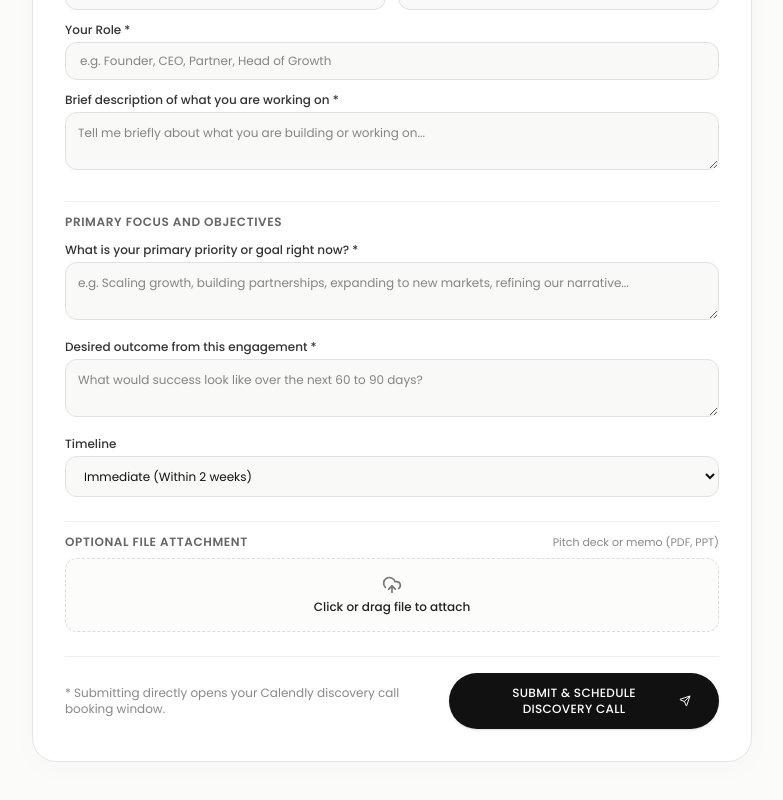
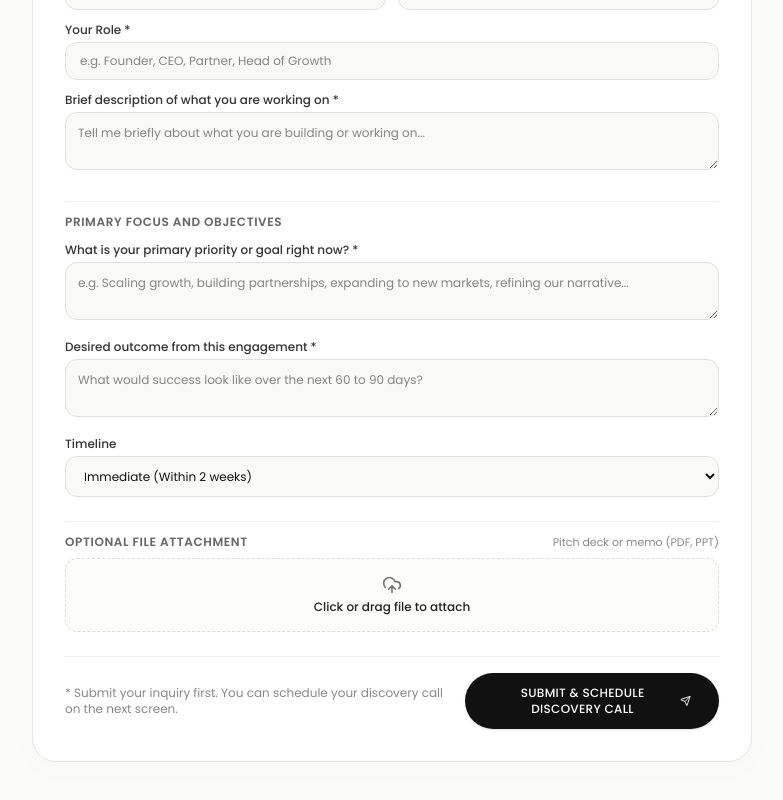
Before and after one commit to debmoonx/landing-page, a React (Vite) app: page / in a window 1280 px wide. Shown: the part 2736-3536 px from the top of the page, without its empty margins (248-1031 px from the left). Built offline with nearby package versions, Linux system fonts and the light colour scheme.

Commit message:
Prefer deployed inquiry webhook over stale browser setting and clarify submission status

```diff
--- a/src/components/WorkWithMeSection.tsx
+++ b/src/components/WorkWithMeSection.tsx
@@ -50,7 +50,7 @@ export const WorkWithMeSection: React.FC = () => {
 
   // Google Sheet Webhook Sync
   const [googleSheetWebhook, setGoogleSheetWebhook] = useState(() => {
-    return localStorage.getItem('deb_google_sheet_webhook') || import.meta.env.VITE_GOOGLE_SHEETS_WEBHOOK || '';
+    return import.meta.env.VITE_GOOGLE_SHEETS_WEBHOOK || localStorage.getItem('deb_google_sheet_webhook') || '';
   });
   const [showConfig, setShowConfig] = useState(false);
 
@@ -300,7 +300,7 @@ export const WorkWithMeSection: React.FC = () => {
                   Inquiry Submitted Successfully
                 </h3>
                 <p className="text-xs text-[#666666]">
-                  Your responses are saved and delivered to ezinneifegwu@gmail.com.
+                  Your inquiry has been sent. You can now schedule a discovery call. If you do not receive a confirmation email, please contact ezinneifegwu@gmail.com.
                 </p>
               </div>
             </div>
@@ -544,7 +544,7 @@ export const WorkWithMeSection: React.FC = () => {
             {/* Submit Button */}
             <div className="pt-4 border-t border-[#F0F0EB] flex flex-col sm:flex-row items-center justify-between gap-3">
               <p className="text-xs text-[#888888]">
-                * Submitting directly opens your Calendly discovery call booking window.
+                * Submit your inquiry first. You can schedule your discovery call on the next screen.
               </p>
 
               <button
```
